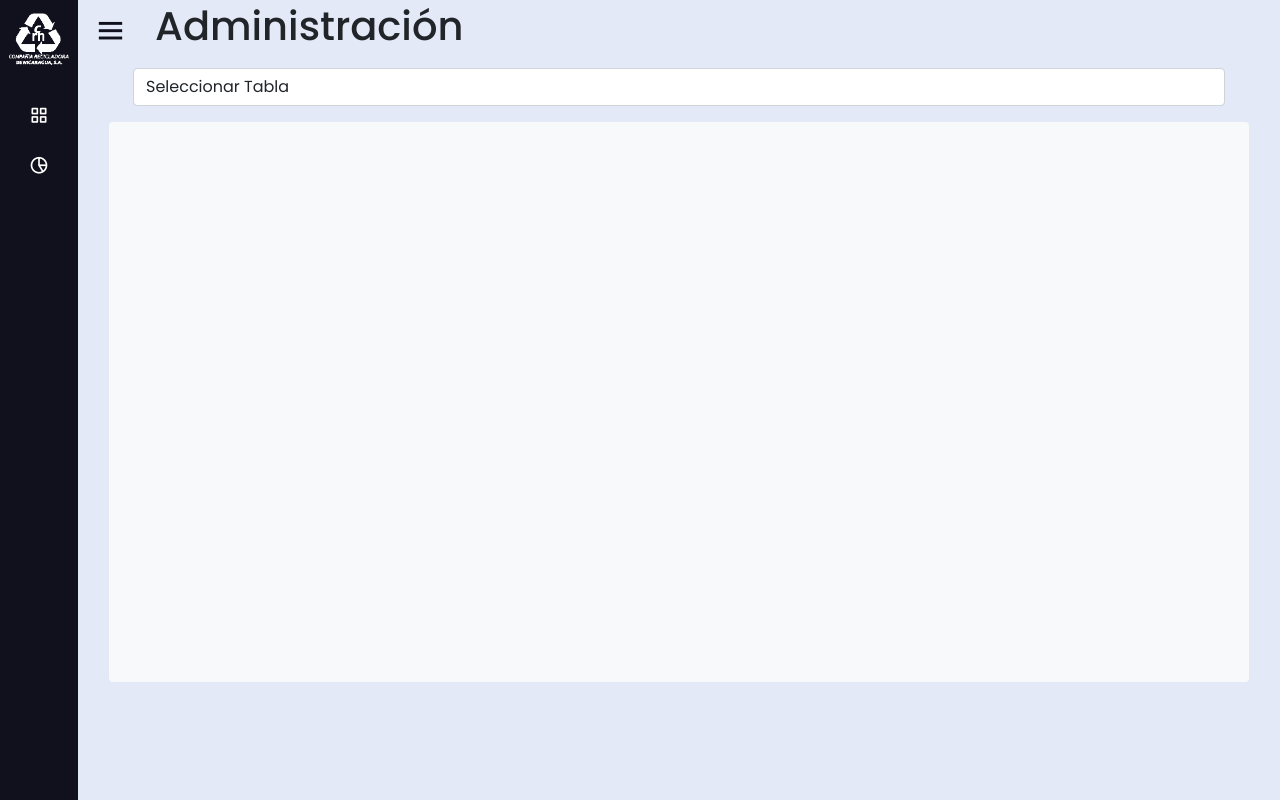
After one commit to Jhoel-Sequeira/Bascula, a Flask app: page /administracion in a window 1280 px wide. The commit adds this page. Run offline with Flask 2, Linux system fonts and the light colour scheme; some libraries are stand-ins or nearby versions.

Commit message:
comenzando la parte administrativa

```diff
--- a/app.py
+++ b/app.py
@@ -377,5 +377,11 @@ def finalizarVerificacion():
    else:
         return "No"
 
+#MODULO DE ADMINISTRACION
+@app.route('/administracion')
+def administracion():
+
+    return render_template('administracion.html')
+
 if __name__ == '__main__':
     app.run(port=5000, debug=True)
--- /dev/null
+++ b/templates/administracion.html
@@ -0,0 +1,42 @@
+{% extends "layout.html" %}
+{% block title %}
+    Administracion
+{% endblock %}
+
+{% block
+encabezado %}
+    <div class="row">
+        <div class="col">
+            <h1>Administración</h1>
+        </div>
+    </div>
+{% endblock %}
+{% block content %}
+    <div class="container ">
+        <div class="container d-flex flex-wrap mt-2">
+
+            <div class="col-12 mb-3 mb-lg-0" role="search">
+                <select name="" id="filtro" class="form-control">
+                    <option selected="selected" hidden>Seleccionar Tabla</option>
+                    <option value="1">Usuarios</option>
+                    <option value="2">Proveedores</option>
+                    <option value="3">verificaciones (Pendientes)</option>
+                    <option value="4">verificaciones (Terminadas)</option>
+
+                </select>
+            </div>
+
+        </div>
+
+        <div class="row justify-content-md-center">
+            <div class="col mt-3 overflow-auto rounded bg-light" id="tabla-prov" style="height: 70vh;"></div>
+        </div>
+        <script>
+            $(document).on('change', '#filtro', function (event) {
+                valor = $("#proveedor option:selected").val();
+
+
+            });
+        </script>
+    </div>
+{% endblock %}
--- a/templates/layout.html
+++ b/templates/layout.html
@@ -67,7 +67,7 @@
       </li>
       {% if session.user %} {% if session.userrole == 1%}
       <li>
-        <a href="#">
+        <a href="/administracion">
           <i class='bx bx-history'></i>
           <span class="link_name">Historial</span>
         </a>
```
